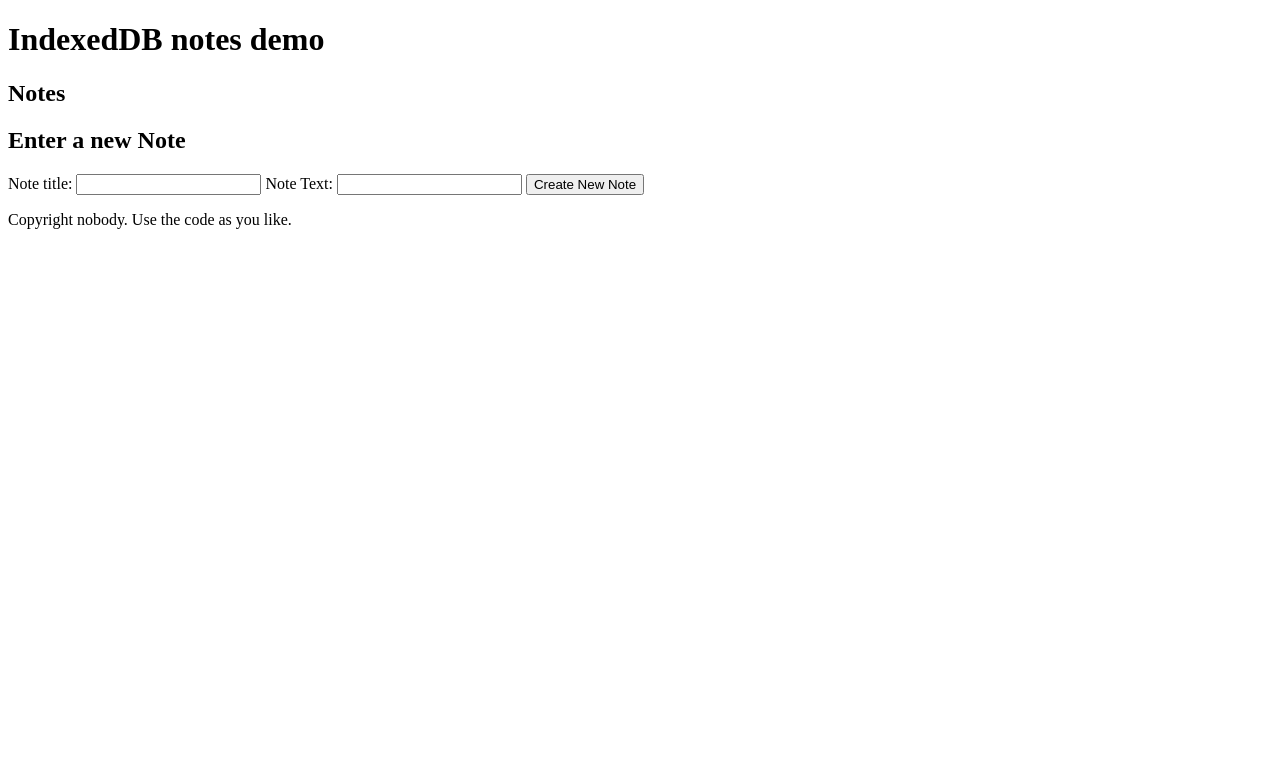
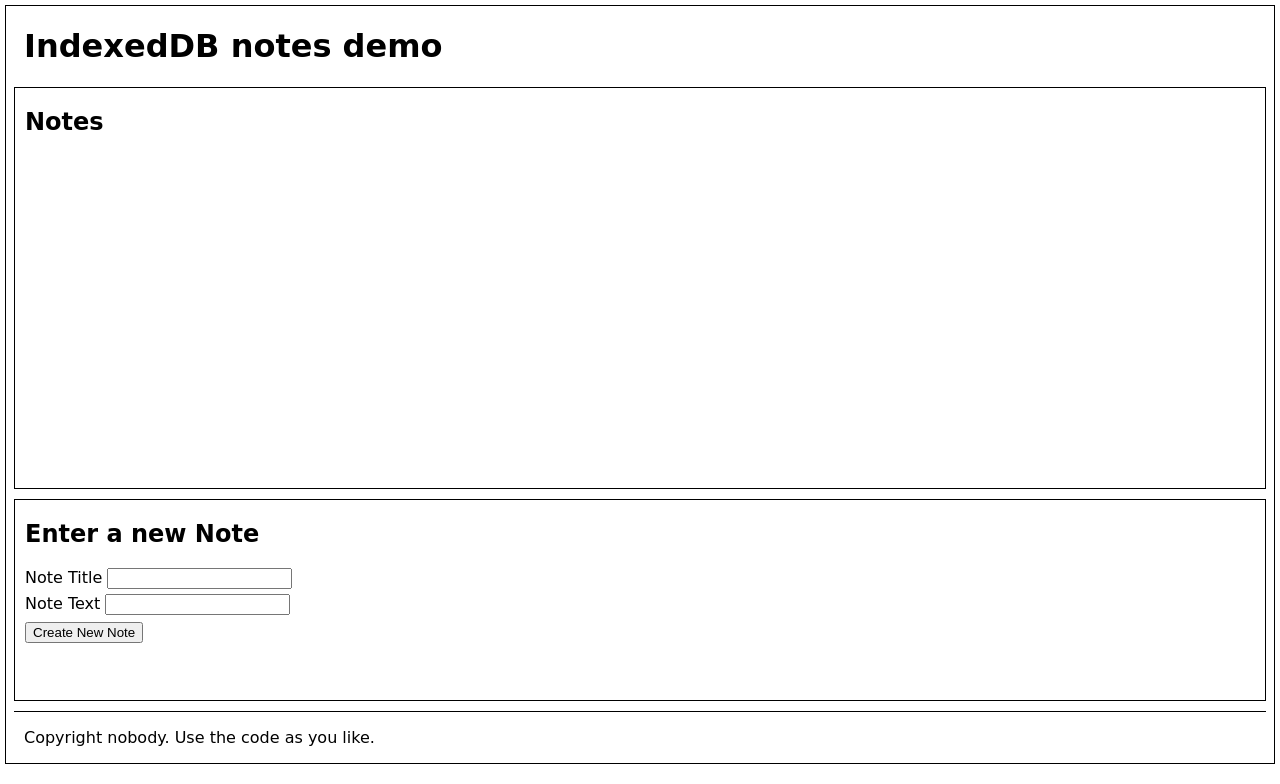
Before and after one commit to ghazaleheravi/IDB-notes-demo, a plain HTML site: page index.html in a window 1280 px wide. Drawn offline with Linux system fonts and the light colour scheme.

Commit message:
adding style.css

```diff
--- a/index.html
+++ b/index.html
@@ -23,12 +23,14 @@
       <section class="createNote">
         <h2>Enter a new Note</h2>
         <form>
-          <label for="title">Note title:</label>
-          <input id="title" type="text" required>
-
-          <label for="text">Note Text:</label>
-          <input id="text" type="text" required>
-
+          <div class="title">
+            <label for="title">Note Title</label>
+            <input id="title" type="text" required>
+          </div>
+          <div class="text">
+            <label for="text">Note Text</label>
+            <input id="text" type="text" required>
+          </div>
           <button>Create New Note</button>
 
         </form>
--- a/style.css
+++ b/style.css
@@ -0,0 +1,43 @@
+html {
+  font-family:cursive;
+  border: 1px solid black;
+  margin: 5px 5px 5px;
+}
+    /*--------------------------------------------------------------*/
+header {
+  padding-left: 10px;
+}
+
+    /*------------------------------------------------------------=*/
+.notes {
+  width: auto;
+  height: 400px;
+  border: 1px solid black;
+  padding-left: 10px;
+}
+
+      /*----------------------------------------------------------*/
+.createNote {
+  width: auto;
+  height: 200px;
+  border: 1px solid black;
+  padding-left: 10px;
+  margin-top: 10px;
+}
+
+    /*------------------------------------------------------------*/
+.title {
+  margin-bottom: 5px;
+
+}
+
+button {
+  margin-top: 7px;
+}
+
+ /*-------------------------------------------------------------*/
+ footer {
+  border-top: 1px solid black;
+  margin-top:10px;
+  padding-left: 10px;
+ }
```
